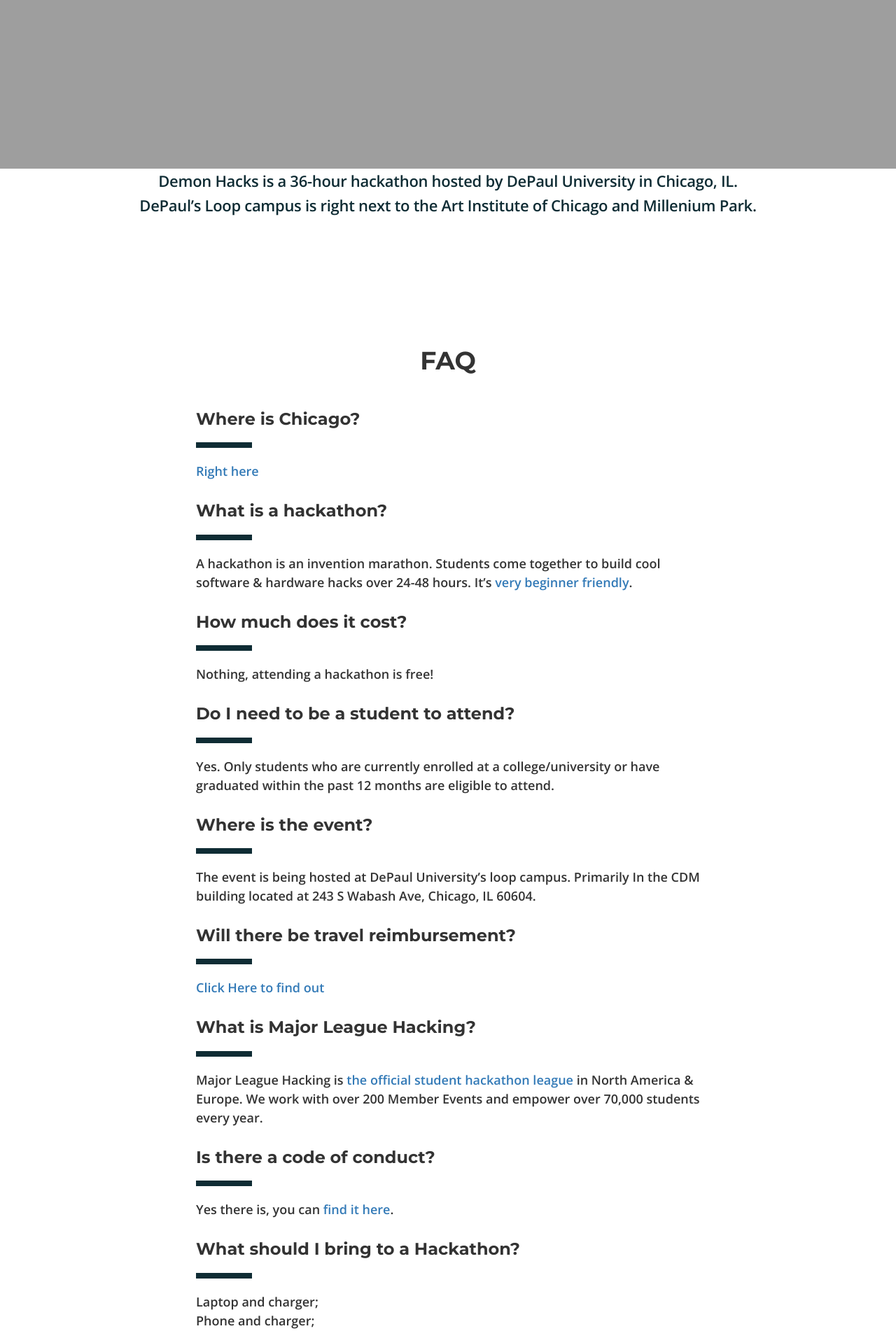
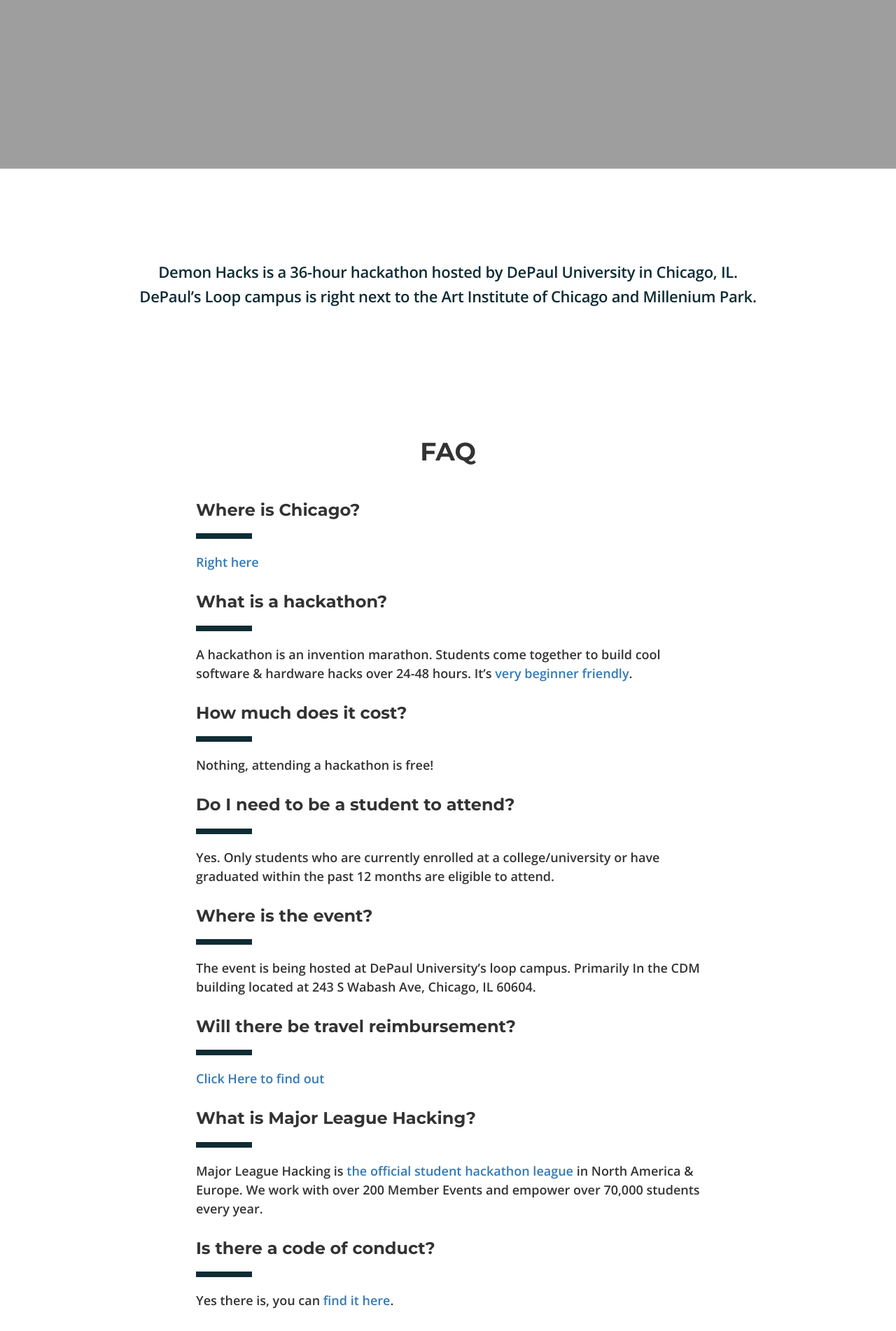
Before and after one commit to eselenic/demonhacks, a Jekyll site: the page built from index.html, in a window 1280 px wide. Shown: the part 659-2561 px from the top of the page at 70% size. Built offline with Jekyll 4.4.1, drawn with Linux system fonts in a browser that asks for light colours; nearby versions of some CDN libraries.

```diff
--- a/css/original.css
+++ b/css/original.css
@@ -167,7 +167,7 @@
 .about {
   border-width: 15px 0;
   background-color: #fff;
-  padding: 0 0 130px 0;
+  padding: 130px 0 130px 0;
   position: relative;
   /*color: #951818;*/
 }
```
